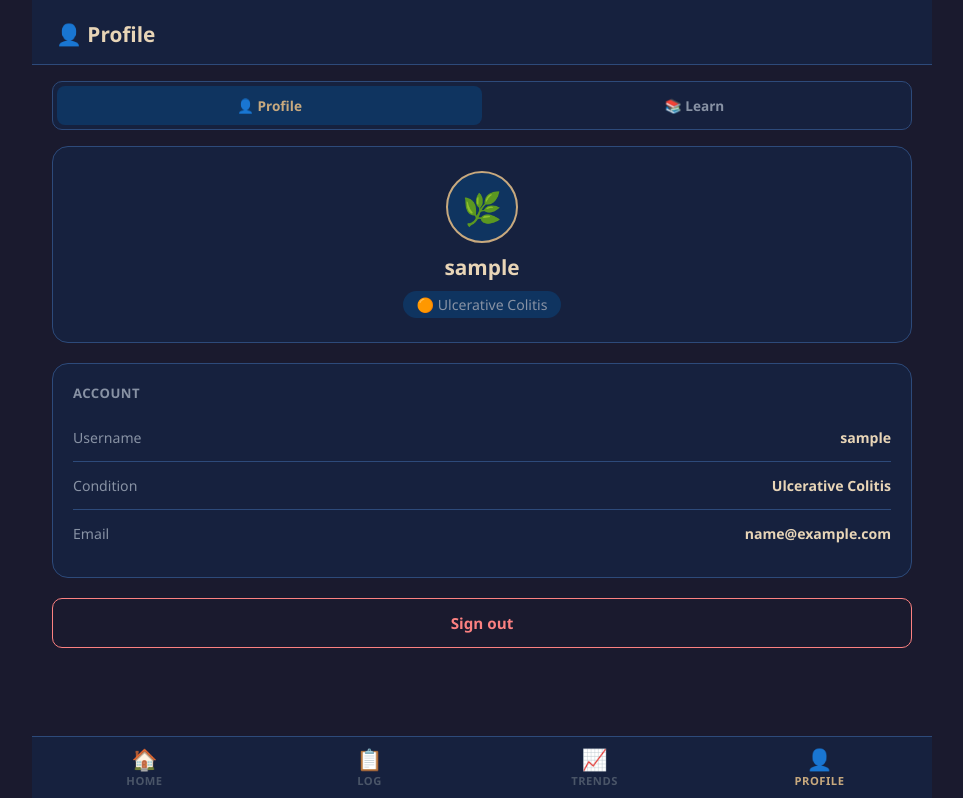
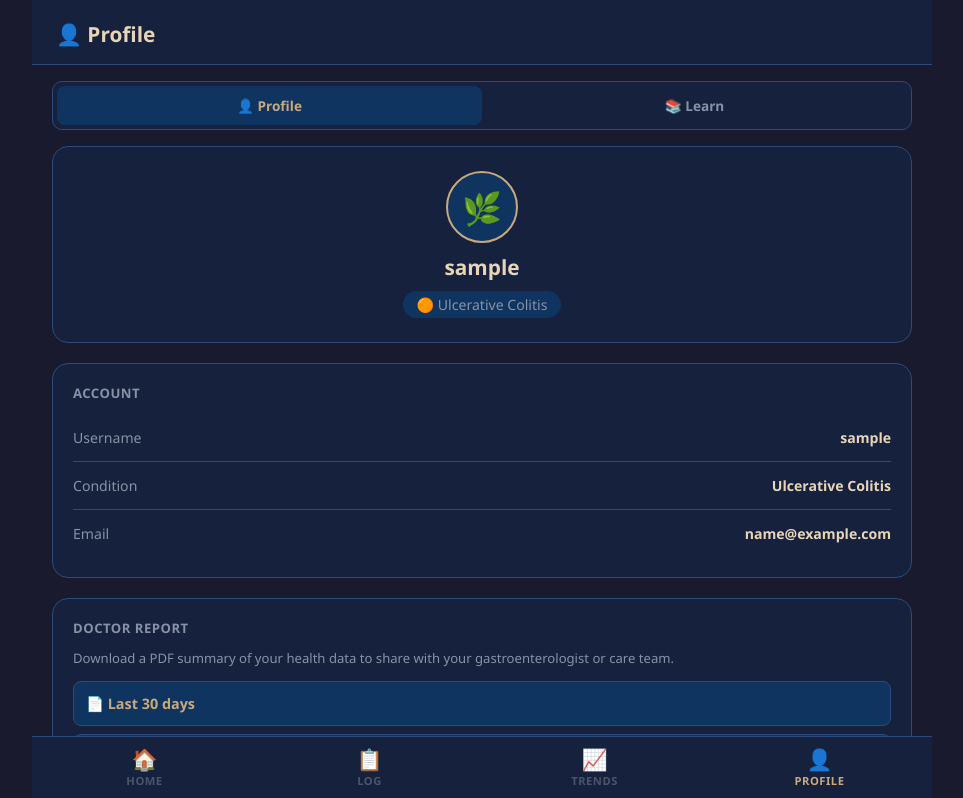
Before and after one commit to Lunaris47/flara, a React (Vite) app: page /profile in a window 1280 px wide. Shown: the top 798 px of the page, without its empty margins (158-1121 px from the left). Built offline with nearby package versions, Linux system fonts and the light colour scheme; sample sign-in values are in the browser's storage.

Commit message:
Add doctor report PDF download buttons to Profile page

```diff
--- a/src/pages/ProfilePage.css
+++ b/src/pages/ProfilePage.css
@@ -271,3 +271,36 @@
     line-height: 1.7;
     white-space: pre-line;
 }
+
+/* PDF Report */
+.report-description {
+    font-size: 0.82rem;
+    color: #8892a4;
+    line-height: 1.5;
+    margin-bottom: 12px;
+}
+
+.report-buttons {
+    display: flex;
+    flex-direction: column;
+    gap: 8px;
+}
+
+.report-btn {
+    width: 100%;
+    padding: 12px;
+    background: #0f3460;
+    border: 1px solid #2d4a7a;
+    border-radius: 8px;
+    color: #c8a97e;
+    font-size: 0.9rem;
+    font-weight: 600;
+    cursor: pointer;
+    transition: border-color 0.2s, background 0.2s;
+    text-align: left;
+}
+
+.report-btn:hover {
+    border-color: #c8a97e;
+    background: #1a3a6e;
+}
--- a/src/pages/ProfilePage.jsx
+++ b/src/pages/ProfilePage.jsx
@@ -1,5 +1,6 @@
 import { useState } from "react";
 import { useAuth } from "../context/AuthContext";
+import { getStoredToken } from "../api/api";
 import "./ProfilePage.css";
 
 // ===============================
@@ -248,6 +249,25 @@ export default function ProfilePage() {
         setExpandedCategory(expandedCategory === category ? null : category);
     }
 
+    async function downloadReport(days) {
+        try {
+            const token = getStoredToken();
+            const response = await fetch(
+                `https://flara-api-production.up.railway.app/api/report/${days}`,
+                { headers: { Authorization: `Bearer ${token}` } }
+            );
+            const blob = await response.blob();
+            const url = window.URL.createObjectURL(blob);
+            const a = document.createElement("a");
+            a.href = url;
+            a.download = `flara-health-report-${days}days.pdf`;
+            a.click();
+            window.URL.revokeObjectURL(url);
+        } catch (err) {
+            console.error("Failed to download report", err);
+        }
+    }
+
     return (
         <div className="profile-page">
             <header className="page-header">
@@ -305,6 +325,25 @@ export default function ProfilePage() {
                         </div>
                     </section>
 
+                    {/* DOCTOR REPORT */}
+                    <section className="settings-section">
+                        <h3 className="section-title">Doctor Report</h3>
+                        <p className="report-description">
+                            Download a PDF summary of your health data to share with your gastroenterologist or care team.
+                        </p>
+                        <div className="report-buttons">
+                            <button className="report-btn" onClick={() => downloadReport(30)}>
+                                📄 Last 30 days
+                            </button>
+                            <button className="report-btn" onClick={() => downloadReport(60)}>
+                                📄 Last 60 days
+                            </button>
+                            <button className="report-btn" onClick={() => downloadReport(90)}>
+                                📄 Last 90 days
+                            </button>
+                        </div>
+                    </section>
+
                     <button className="signout-btn" onClick={handleLogout}>
                         Sign out
                     </button>
@@ -320,8 +359,6 @@ export default function ProfilePage() {
 
                     {EDUCATION_TOPICS.map((topic) => (
                         <div key={topic.category} className="topic-section">
-
-                            {/* CATEGORY HEADER */}
                             <button
                                 className="category-header"
                                 onClick={() => toggleCategory(topic.category)}
@@ -334,13 +371,10 @@ export default function ProfilePage() {
                                 </span>
                             </button>
 
-                            {/* ARTICLES */}
                             {expandedCategory === topic.category && (
                                 <div className="articles-list">
                                     {topic.articles.map((article) => (
                                         <div key={article.id} className="article-card">
-
-                                            {/* ARTICLE HEADER */}
                                             <button
                                                 className="article-header"
                                                 onClick={() => toggleArticle(article.id)}
@@ -357,7 +391,6 @@ export default function ProfilePage() {
                                                 </div>
                                             </button>
 
-                                            {/* ARTICLE CONTENT */}
                                             {expandedArticle === article.id && (
                                                 <div className="article-content">
                                                     {article.content.split("\n\n").map((paragraph, i) => (
```
